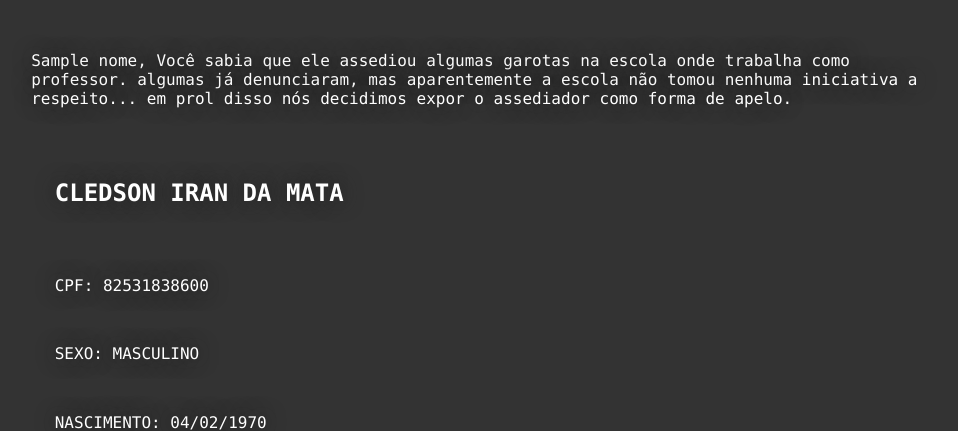
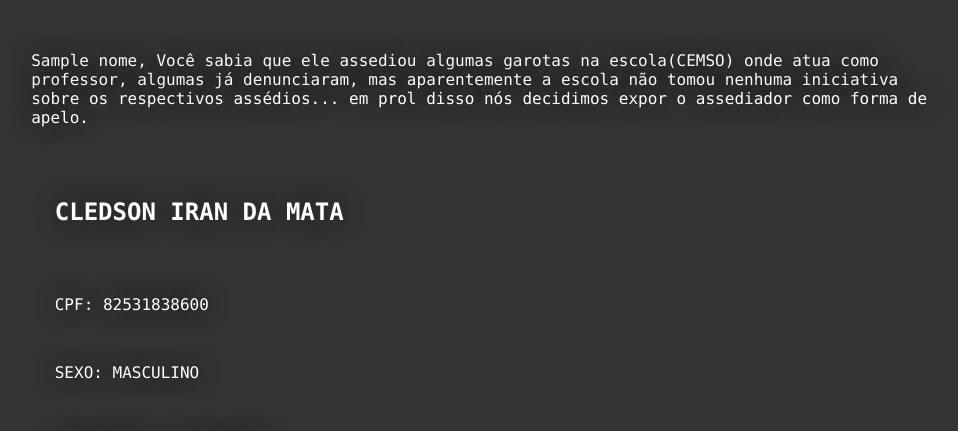
Before and after one commit to PaperPale/NanoNano, a Flask app: template templates/index.html in a window 1280 px wide; the page is wider, and only the part inside the window is pictured. Shown: the top 431 px of that part, without its empty margins (20-978 px from the left). Run offline with Flask 2, Linux system fonts and the light colour scheme; the template is opened without the code that fills it: most values are stand-ins (such as "Sample title", 1, 10 or a date in 2020).

Commit message:
Update index.html

```diff
--- a/templates/index.html
+++ b/templates/index.html
@@ -39,8 +39,8 @@ document.getElementById(id).close()
 
 <div id="post">
 
-{{nome}}, Você sabia que ele assediou algumas garotas na escola onde trabalha como professor.
-algumas já denunciaram, mas aparentemente a escola não tomou nenhuma iniciativa a respeito... em prol disso nós decidimos expor o assediador como forma de apelo.
+{{nome}}, Você sabia que ele assediou algumas garotas na escola(CEMSO) onde atua como professor,
+algumas já denunciaram, mas aparentemente a escola não tomou nenhuma iniciativa sobre os respectivos assédios... em prol disso nós decidimos expor o assediador como forma de apelo.
 
 </div>
 
@@ -83,7 +83,7 @@ Q  QNF 9,  - C 11 831 - TAGUATINGA NORTE, BRASILIA/DF - 72125590
 </div>
 <hr>
 <div id="det">
-<p>Centro de Ensino Médio Setor Oeste (CEMSO)</p>
+<p>Centro de Ensino Médio Setor Oeste (CEMSO)</p><br>
 <a href="http://maps.google.com/maps?daddr=-15.815949830357354,-47.91939816508328">SGAS 912/913 Mód. D, Brasília, DF, 70390-120, Brasil</a>
 </div>
 </body>
```
